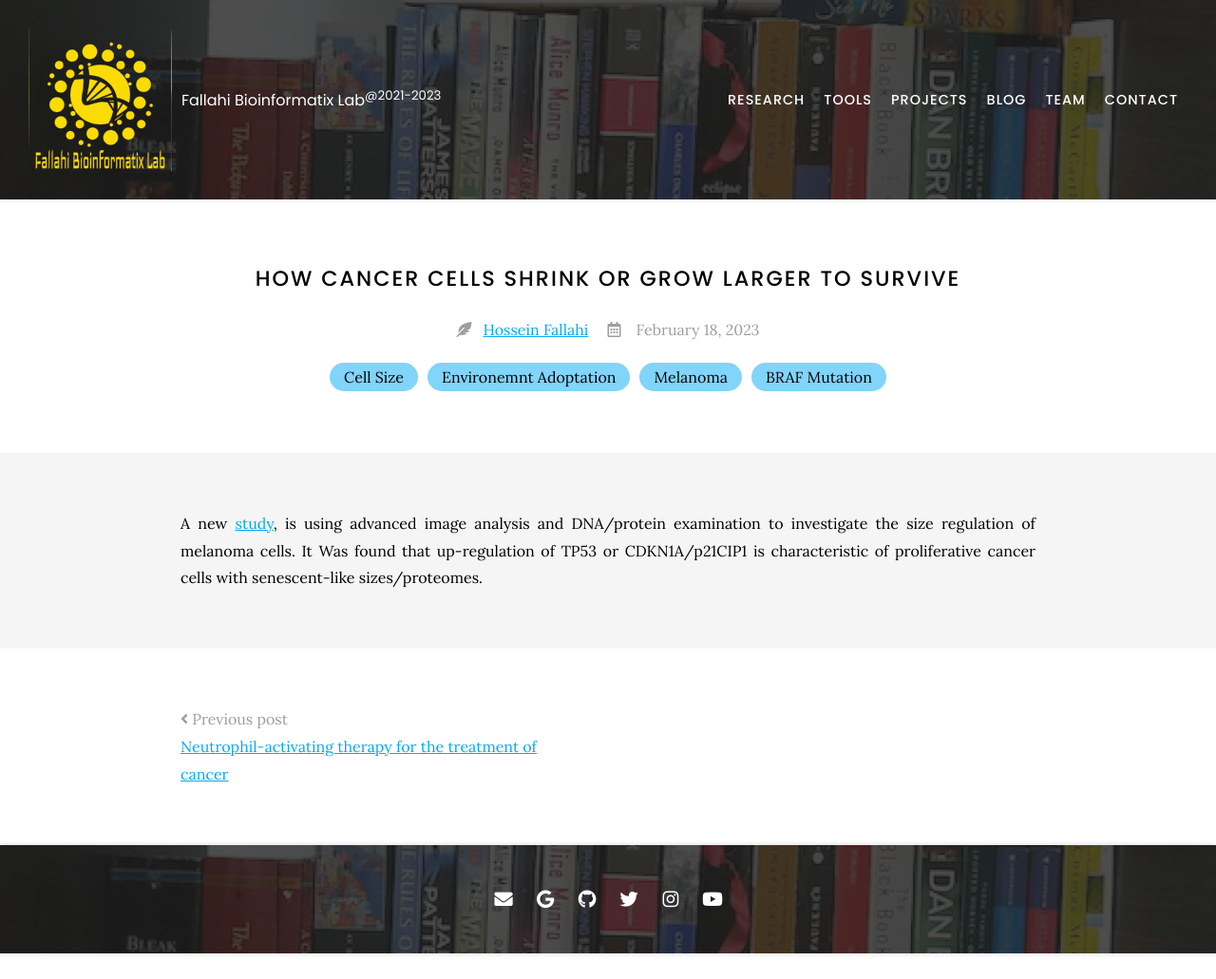
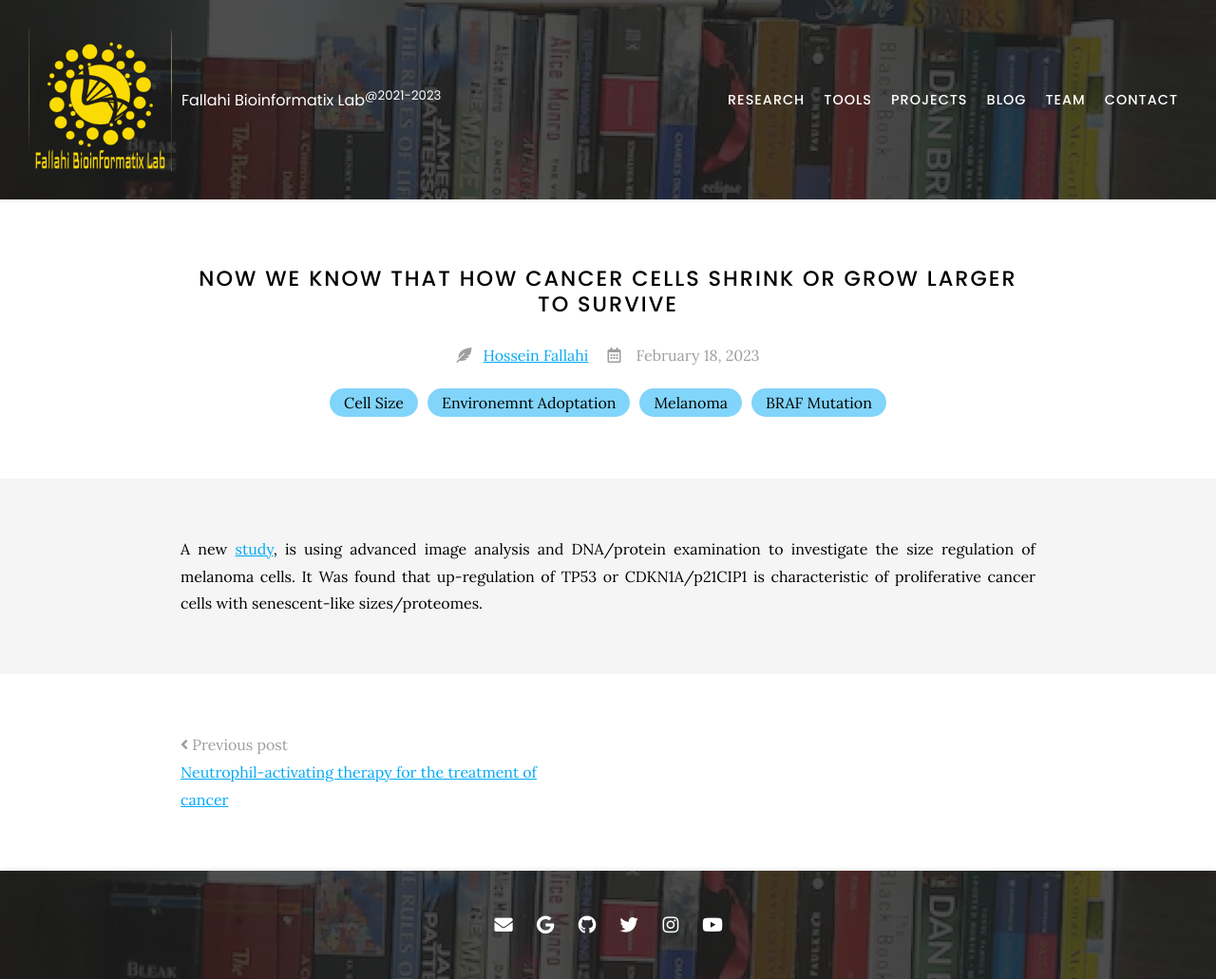
Before and after one commit to Hossein-Fallahi/Fallahi-Bioinformatics-Lab, a Jekyll site: the page built from _posts/2023-02-18-post-10.md, in a window 1280 px wide. Shown: the whole page at 95% size. Built offline with Jekyll 4.4.1, drawn with Linux system fonts in a browser that asks for light colours; nearby versions of some CDN libraries; before the commit the page ends 1004 px from its top, so only the background shows below that.

Commit message:
Update 2023-02-18-post-10.md

```diff
--- a/_posts/2023-02-18-post-10.md
+++ b/_posts/2023-02-18-post-10.md
@@ -1,5 +1,5 @@
 ---
-title: How Cancer cells shrink or grow larger to survive
+title: Now we know that how Cancer cells shrink or grow larger to survive
 tags:
   - Cell Size
   - Environemnt Adoptation
```
